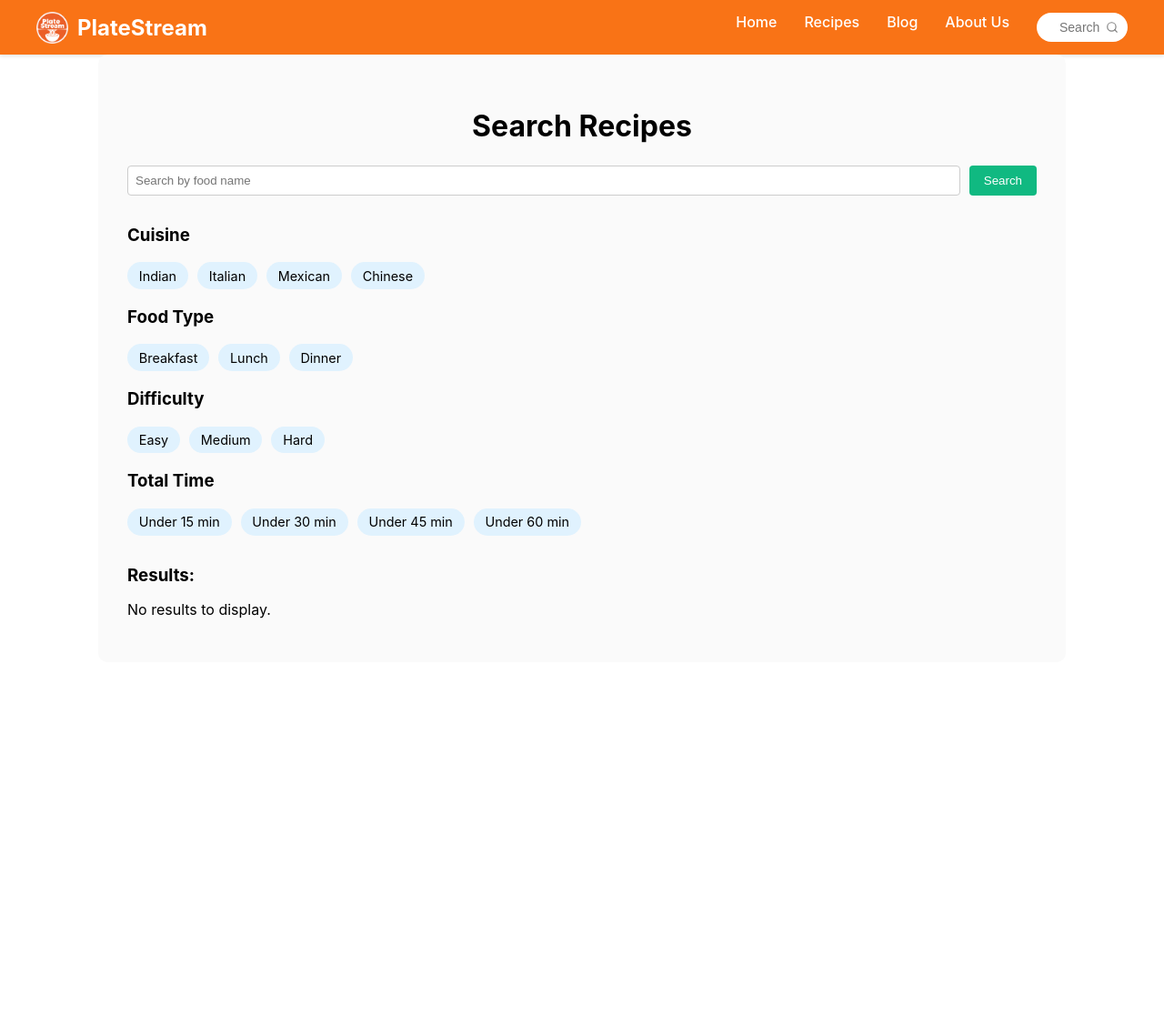
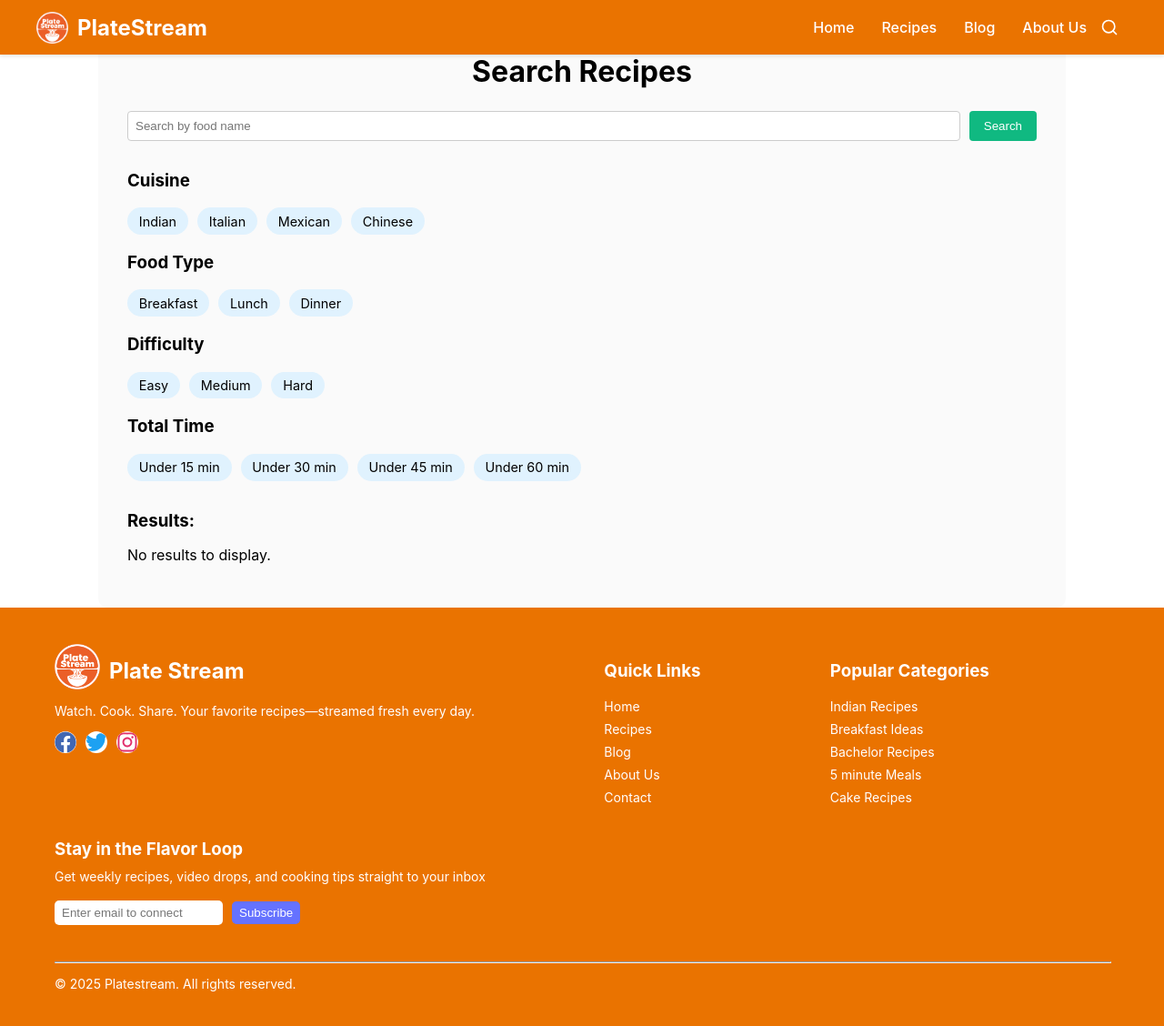
Before and after one commit to Elangovan2006M/Food-Recipes, a React (Create React App) app in the folder FoodyUI/: page / in a window 1280 px wide. Shown: the top 1128 px of the page at 91% size. Before the commit the page ends 800 px from the top, so only its background shows below. Built offline with nearby package versions, Linux system fonts and the light colour scheme.

Commit message:
footer commit

```diff
--- a/FoodyUI/package.json
+++ b/FoodyUI/package.json
@@ -11,6 +11,7 @@
     "react": "^19.1.0",
     "react-dom": "^19.1.0",
     "react-icons": "^5.5.0",
+    "react-router-dom": "^7.5.1",
     "react-scripts": "5.0.1",
     "web-vitals": "^2.1.4"
   },
--- a/FoodyUI/src/App.js
+++ b/FoodyUI/src/App.js
@@ -1,4 +1,5 @@
 import './App.css';
+import Footer from './Components/Footer';
 import Navbar from './Components/Navbar';
 import RecipeSearch from './Components/RecipeSearch';
 
@@ -7,6 +8,7 @@ function App() {
     <div>
       <Navbar/>
       <RecipeSearch/>
+      <Footer/>
     </div>
   );
 }
--- a/FoodyUI/src/Components/Footer.js
+++ b/FoodyUI/src/Components/Footer.js
@@ -0,0 +1,63 @@
+import React from "react";
+import '../Styles/Footer.css';
+import PlateStream from '../Assests/Platestream.png';
+import { FaFacebook, FaTwitter, FaInstagram } from "react-icons/fa";
+
+const Footer = () =>
+{
+    return (
+        <div className="footer-container">
+            <div className="footer">
+                <div className="footer-about">
+                    <div className="footer-about-logo">
+                        <img src={PlateStream} alt="logo-footer"/>
+                        <h1>Plate Stream</h1>
+                    </div>
+                    <p>Watch. Cook. Share. Your favorite recipes—streamed fresh every day.</p>
+                    <div className="socialmedia">
+                        <FaFacebook className="footer-socialmedia" size={24} color="#4267B2" />
+                        <FaTwitter className="footer-socialmedia" size={24} color="#1DA1F2" />
+                        <FaInstagram className="footer-socialmedia" size={24} color="#E1306C" />
+                    </div>
+                </div>
+                <div className="quick-links">
+                    <h3>Quick Links</h3>
+                    <ul>
+                    <li><a href="\">Home</a></li>
+                    <li><a href="\recipes">Recipes</a></li>
+                    <li><a href="\blog">Blog</a></li>
+                    <li><a href="\aboutus">About Us</a></li>
+                    <li><a href="\contact">Contact</a></li>
+                    </ul>
+                </div>
+                <div className="categories">
+                    <h3>Popular Categories</h3>
+                    <ul>
+                    <li><a href="\">Indian Recipes</a></li>
+                    <li><a href="\">Breakfast Ideas</a></li>
+                    <li><a href="\">Bachelor Recipes</a></li>
+                    <li><a href="\">5 minute Meals</a></li>
+                    <li><a href="\">Cake Recipes</a></li>
+                    </ul>
+                </div>
+
+                <div className="connect">
+                    <h3>Stay in the Flavor Loop</h3>
+                    <p>Get weekly recipes, video drops, and cooking tips straight to your inbox</p>
+
+                    <div className="footer-contact">
+                        <input type="email" placeholder="Enter email to connect"/>
+                        <button type="submit">Subscribe</button>
+                    </div>
+                </div>
+
+            </div>
+            <div className="footer-ending">
+                <hr/>
+                <p>&copy; 2025 Platestream. All rights reserved.</p>
+            </div>
+        </div>
+    );
+}
+
+export default Footer
--- a/FoodyUI/src/Components/Navbar.js
+++ b/FoodyUI/src/Components/Navbar.js
@@ -2,25 +2,32 @@ import React, { useState } from 'react';
 import '../Styles/Navbar.css';
 import {FiSearch} from 'react-icons/fi';
 import {FaBars, FaTimes} from 'react-icons/fa';
-import PlateStream from '../Assests/Platestream.png'
+import PlateStream from '../Assests/Platestream.png';
+import {useNavigate} from 'react-router-dom';
 
 
 
 
 const Navbar = () => {
 const[isMobileMenuOpen, setIsMobileMenuOpen] = useState(false);
+const navigate = useNavigate();
 
 const toggleMobileMenu = () =>
 {
   setIsMobileMenuOpen(!isMobileMenuOpen);
 }
 
+const handleNavigate = () =>
+{
+  navigate('/');
+};
+
   return (
     <div className="navbar-container">
       <div className="navbar">
-        <div className="nav-brand">
-          <img src={PlateStream} alt="logo" />
-          <h2 className="nav-header">PlateStream</h2>
+        <div className="nav-brand" onClick={handleNavigate}>
+            <img src={PlateStream} alt="logo" />
+            <h2 className="nav-header">PlateStream</h2>
         </div>
         <div className={`nav-content ${isMobileMenuOpen ? 'open' : ''}`}>
           <li><a href="/">Home</a></li>
@@ -28,7 +35,7 @@ const toggleMobileMenu = () =>
           <li><a href="/">Blog</a></li>
           <li><a href="/">About Us</a></li>
         <div className='nav-search'>
-          <input type='search' placeholder='Search'/>
+          {/* <input type='text' placeholder='Search'/> */}
           <FiSearch className='search-icon'/>
         </div>
         <div className='hamburger' onClick={toggleMobileMenu}>
--- a/FoodyUI/src/Styles/Footer.css
+++ b/FoodyUI/src/Styles/Footer.css
@@ -0,0 +1,139 @@
+.footer-container
+{
+    width: 100%;
+    background-color: #EA7300;
+    color: #ffffff;
+    padding: 40px 60px;
+    box-sizing: border-box;
+}
+.footer
+{
+    display: flex;
+    flex-wrap: wrap;
+    justify-content: space-between;
+    align-items: flex-start;
+    gap: 10px;
+}
+
+.footer div
+{
+    flex-grow: 1;
+    min-width: 100px;
+    margin-right: 10px;
+}
+
+.footer-about-logo
+{
+    display: flex;
+    align-items: center;
+    gap: 10px;
+    margin-right: 15px;
+}
+
+.footer-about img
+{
+    height: 50px;
+    width: 50px;
+    margin-bottom: 10px;
+}
+.footer-about h1
+{
+    font-size: 1.5rem;
+    margin: 0;
+}
+.footer-about p
+{
+    margin-top: 5px;
+    font-size: 14px;
+}
+
+.socialmedia
+{
+    display: flex;
+    gap: 10px;
+}
+
+.footer-socialmedia
+{
+    background-color: #ffffff;
+    gap: 10px;
+    border: #ffffff;
+    border-radius: 50%;
+}
+
+.quick-links
+{
+    margin-right: 15px;
+}
+
+.quick-links ul, .categories ul
+{
+    list-style: none;
+    margin: 0;
+    padding: 0;
+}
+
+.quick-links li, .categories li
+{
+    margin-bottom: 8px;
+    font-size: 14px;
+}
+
+.quick-links a, .categories a
+{
+    text-decoration: none;
+    color: #ffffff;
+}
+
+.categories
+{
+    margin-right: 15px;
+}
+
+.connect
+{
+    margin-right: 15px;
+}
+
+.connect h3
+{
+    margin-bottom: 10px;
+}
+
+.connect p
+{
+    margin-top: 5px;
+    font-size: 14px;
+}
+
+.footer-contact input
+{
+    padding-left: 8px;
+    border: none;
+    border-radius: 5px;
+    height: 25px;
+    width: 175px;
+}
+
+.footer-contact button
+{
+    height: 25px;
+    margin-top: 5px;
+    margin-left: 10px;
+    border: 2px solid #6572FF;
+    border-radius: 5px;
+    color: #ffffff;
+    background-color: #6572FF;
+}
+
+.footer-ending
+{
+    margin-top: 40px;
+    font-size: 14px;
+}
+
+.footer-ending hr
+{
+    width: 100%;
+    margin-bottom: 10px;
+}
--- a/FoodyUI/src/Styles/Navbar.css
+++ b/FoodyUI/src/Styles/Navbar.css
@@ -4,8 +4,10 @@
   justify-content: center;
   align-items: center;
   height: 60px;
-  background-color: #f97316;
+  background-color: #EA7300;
   box-shadow: 0 2px 4px rgba(0, 0, 0, 0.1);
+  position: fixed;
+  z-index: 999;
 }
 
 .navbar {
@@ -22,6 +24,11 @@
 .nav-brand {
   display: flex;
   align-items: center;
+  cursor: pointer;
+}
+
+.nav-brand h2:hover{
+  color: #000000;
 }
 
 .navbar img {
@@ -61,25 +68,23 @@
   position: relative;
   display: flex;
   align-items: center;
-}
-
-.nav-search input {
-  padding: 8px 15px 8px 25px;
-  width: 100px;
-  border-radius: 20px;
-  border: none;
-  font-size: 14px;
-  outline: none;
-  background-color: white;
-  color: black;
+  margin-left: 15px;
 }
 
 .search-icon {
   position: absolute;
   right: 10px;
-  font-size: 14px;
-  color: gray;
-  pointer-events: none;
+  font-size: 20px;
+  font-weight: bold;
+  color: white;
+  cursor: pointer;
+  transition: all 0.5s ease;
+}
+
+.search-icon:hover
+{
+  color: #000000;
+  text-shadow: 0 0 10px #000000, 0 0 20px #000000, 0 0 30px #000000;
 }
 
 /* Hamburger Menu */
@@ -96,7 +101,7 @@
     flex-direction: column;
     width: 100%;
     display: none;
-    background-color: #f97316;
+    background-color: #EA7300;
     padding: 10px 0;
   }
 
--- a/FoodyUI/src/index.js
+++ b/FoodyUI/src/index.js
@@ -3,12 +3,13 @@ import ReactDOM from 'react-dom/client';
 import './index.css';
 import App from './App';
 import reportWebVitals from './reportWebVitals';
+import { BrowserRouter } from 'react-router-dom';
 
 const root = ReactDOM.createRoot(document.getElementById('root'));
 root.render(
-  <React.StrictMode>
+  <BrowserRouter>
     <App />
-  </React.StrictMode>
+  </BrowserRouter>
 );
 
 // If you want to start measuring performance in your app, pass a function
```
Also changed, not shown: 1 other file (tests, documents, lock files or other folders).
